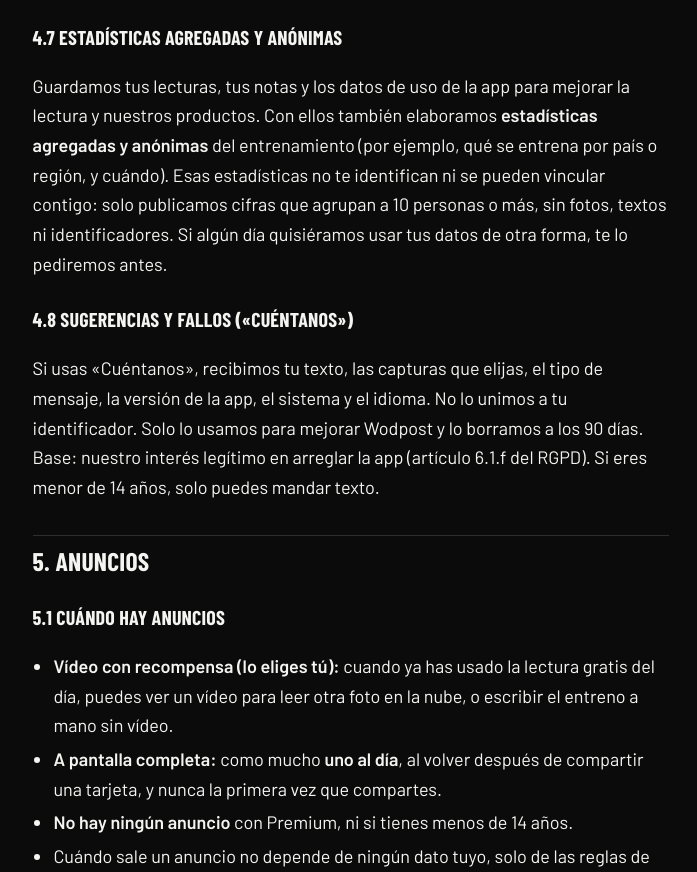
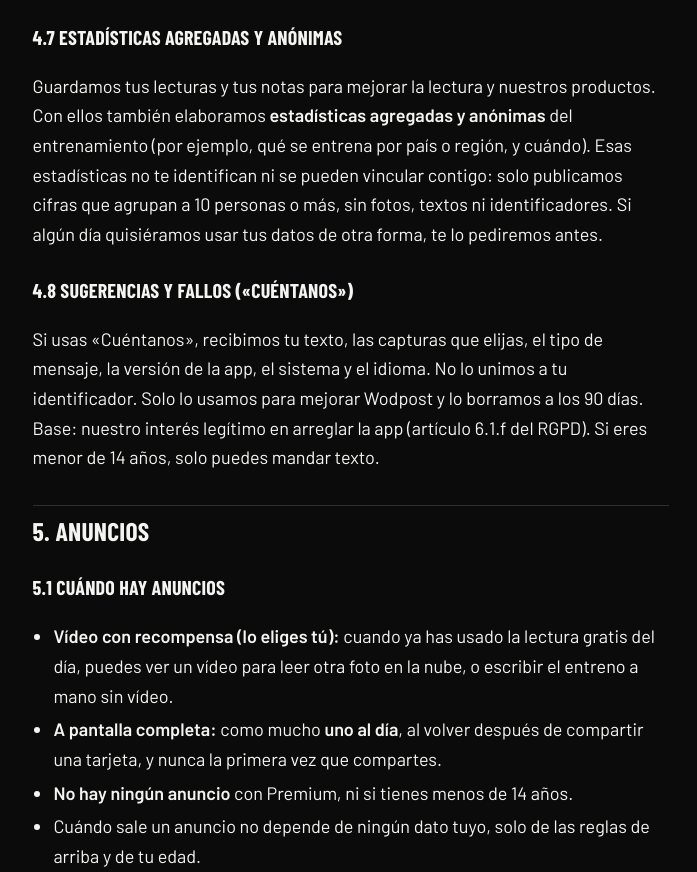
Before and after one commit to vsricardo97-ux/mosaico-web, a plain HTML site: page web/wodpost/privacidad/index.html in a window 1280 px wide. Shown: the part 7361-8233 px from the top of the page, without its empty margins (289-986 px from the left). Drawn offline with Linux system fonts and the light colour scheme.

Commit message:
Política de Wodpost, 4.7: las estadísticas de uso ya no entran en las de entrenamiento (revisión de Lola)
Co-Authored-By: Claude Sonnet 5.5 <noreply@anthropic.com>
Claude-Session: https://claude.ai/code/session_01UbhEJjSq8Uj6gTJ5jmziMj

```diff
--- a/web/wodpost/privacidad/index.html
+++ b/web/wodpost/privacidad/index.html
@@ -142,7 +142,7 @@
   </ul>
 
   <h3>4.7 Estadísticas agregadas y anónimas</h3>
-  <p>Guardamos tus lecturas, tus notas y los datos de uso de la app para mejorar la lectura y nuestros productos. Con ellos también elaboramos <strong>estadísticas agregadas y anónimas</strong> del entrenamiento (por ejemplo, qué se entrena por país o región, y cuándo). Esas estadísticas no te identifican ni se pueden vincular contigo: solo publicamos cifras que agrupan a 10 personas o más, sin fotos, textos ni identificadores. Si algún día quisiéramos usar tus datos de otra forma, te lo pediremos antes.</p>
+  <p>Guardamos tus lecturas y tus notas para mejorar la lectura y nuestros productos. Con ellos también elaboramos <strong>estadísticas agregadas y anónimas</strong> del entrenamiento (por ejemplo, qué se entrena por país o región, y cuándo). Esas estadísticas no te identifican ni se pueden vincular contigo: solo publicamos cifras que agrupan a 10 personas o más, sin fotos, textos ni identificadores. Si algún día quisiéramos usar tus datos de otra forma, te lo pediremos antes.</p>
 
   <h3>4.8 Sugerencias y fallos («Cuéntanos»)</h3>
   <p>Si usas «Cuéntanos», recibimos tu texto, las capturas que elijas, el tipo de mensaje, la versión de la app, el sistema y el idioma. No lo unimos a tu identificador. Solo lo usamos para mejorar Wodpost y lo borramos a los 90 días. Base: nuestro interés legítimo en arreglar la app (artículo 6.1.f del RGPD). Si eres menor de 14 años, solo puedes mandar texto.</p>
```
Also changed, not shown: web/wodpost/privacy/index.html (+1 -1 lines).
